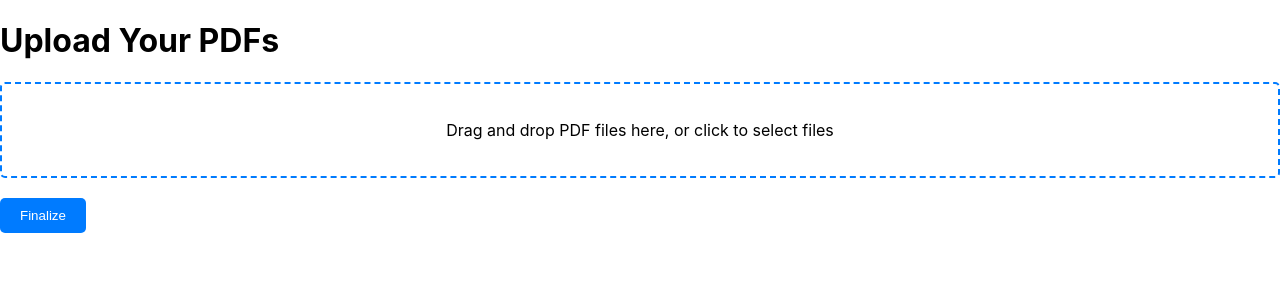
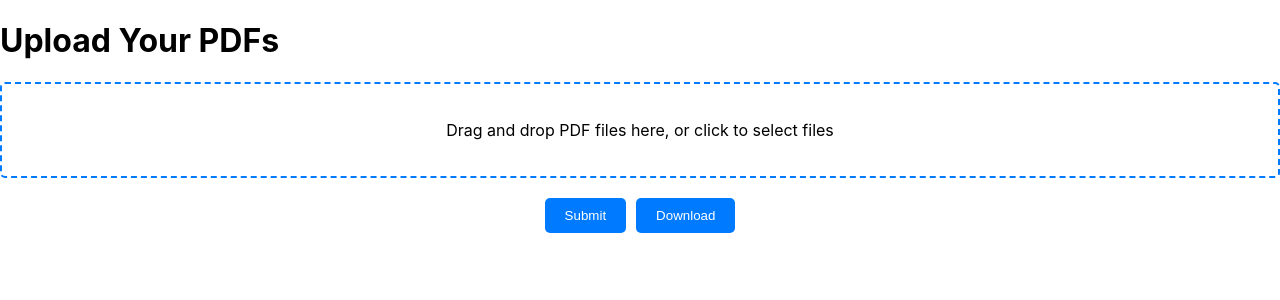
Before and after one commit to Krishkap7/practice-exam-generator, a React (Create React App) app in the folder pdf-merge-app/: page / in a window 1280 px wide. Shown: the top 300 px of the page. Built offline with nearby package versions, Linux system fonts and the light colour scheme.

Commit message:
final styling

```diff
--- a/pdf-merge-app/src/App.css
+++ b/pdf-merge-app/src/App.css
@@ -41,3 +41,13 @@ button:disabled {
   background-color: #cccccc;
   cursor: not-allowed;
 }
+
+.button-container {
+  display: flex;
+  justify-content: center;
+  align-items: center;
+}
+
+.button-container button {
+  margin: 0 5px;
+}
--- a/pdf-merge-app/src/App.js
+++ b/pdf-merge-app/src/App.js
@@ -7,6 +7,11 @@ export default function App() {
   const finalizeButtonRef = useRef(null);
   const [finalizeButtonLoading, setFinalizeButtonLoading] = useState(false);
   const [finalizeButtonDisabled, setFinalizeButtonDisabled] = useState(false);
+
+  const downButtonRef = useRef(null);
+  const [downButtonLoading, setDownButtonLoading] = useState(false);
+  const [downButtonDisabled, setDownButtonDisabled] = useState(false);
+
   const [files, setFiles] = useState([]);
   const [fetchedFile, setFetchedFile] = useState(null);
 
@@ -31,7 +36,7 @@ export default function App() {
       });
 
       // Make a POST request to your Flask server
-      const response = await fetch('http://your-server-url.com/upload', {  //////// ADD LNK HERE
+      const response = await fetch('http://your-server-url.com/upload', {  //////// ADD LNK HERE to send files to server and process
         method: 'POST',
         body: formData,
       });
@@ -49,7 +54,7 @@ export default function App() {
   const handleFetchFile = async () => {
     try {
       // Make a GET request
-      const response = await fetch('http://your-server-url.com/fetch-file', {
+      const response = await fetch('http://your-server-url.com/fetch-file', { //////// ADD link here that sends files back to front end for downloading
         method: 'GET',
       });
 
@@ -86,13 +91,23 @@ export default function App() {
           ))}
         </ul>
       )}
+      <div class="button-container">
         <button
           ref={finalizeButtonRef}
           disabled={finalizeButtonLoading || finalizeButtonDisabled}
           onClick={sendFilesToServer}
         >
-        {finalizeButtonLoading ? 'Loading...' : 'Finalize'}
+          {finalizeButtonLoading ? 'Loading...' : 'Submit'}
         </button>
+
+        <button
+          ref={downButtonRef}
+          disabled={downButtonLoading || downButtonDisabled}
+          onClick={handleFetchFile}
+        >
+          {downButtonLoading ? 'Loading...' : 'Download'}
+        </button>
+        </div>
 
       {fetchedFile && (
         <div>
```
Lines whose indentation alone changed are shown as unchanged.
